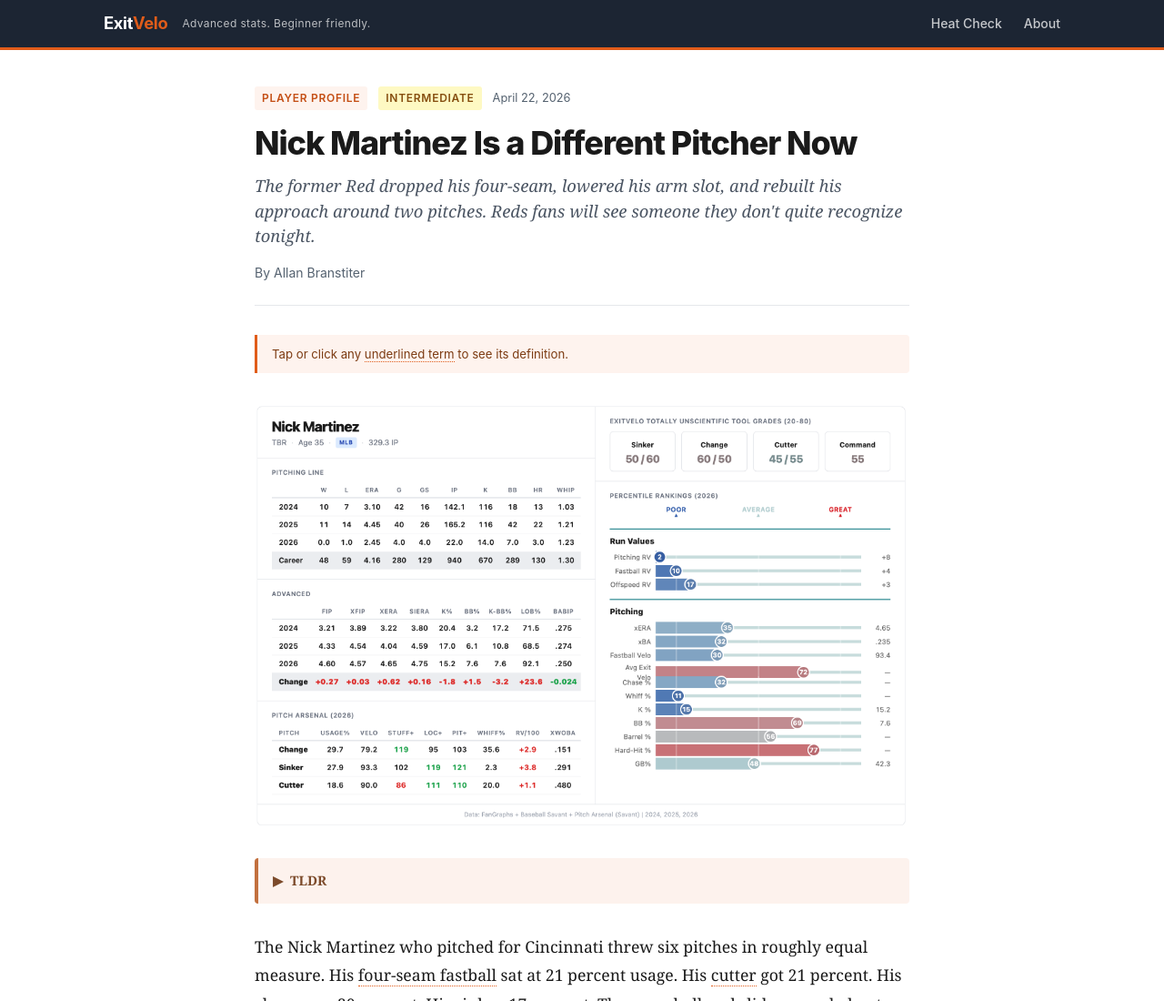
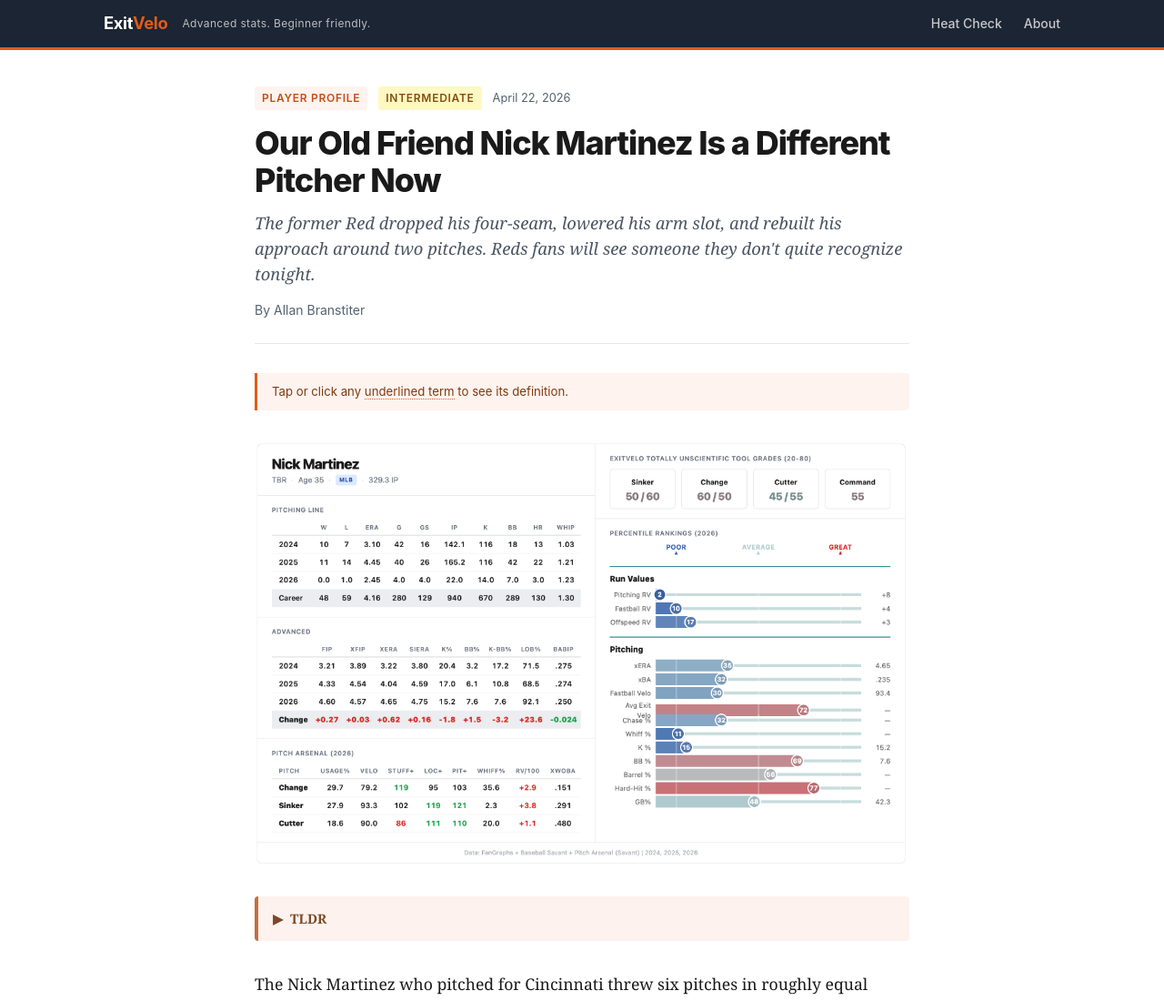
Before and after one commit to AllanBranstiter/exit-velo, an Eleventy site: page src/articles/nick-martinez-is-a-different-pitcher-now.md in a window 1280 px wide. Shown: the top 1100 px of the page at 91% size. Built offline with nearby package versions, Linux system fonts and the light colour scheme; Eleventy itself is replaced by a stand-in of ours; files that its build step writes are made by us from their sources.

Commit message:
Update nick-martinez-is-a-different-pitcher-now.md

```diff
--- a/src/articles/nick-martinez-is-a-different-pitcher-now.md
+++ b/src/articles/nick-martinez-is-a-different-pitcher-now.md
@@ -1,6 +1,6 @@
 ---
 layout: article.njk
-title: "Nick Martinez Is a Different Pitcher Now"
+title: "Our Old Friend Nick Martinez Is a Different Pitcher Now"
 subtitle: "The former Red dropped his four-seam, lowered his arm slot, and rebuilt his approach around two pitches. Reds fans will see someone they don't quite recognize tonight."
 category: Player Profile
 level: Intermediate
```
